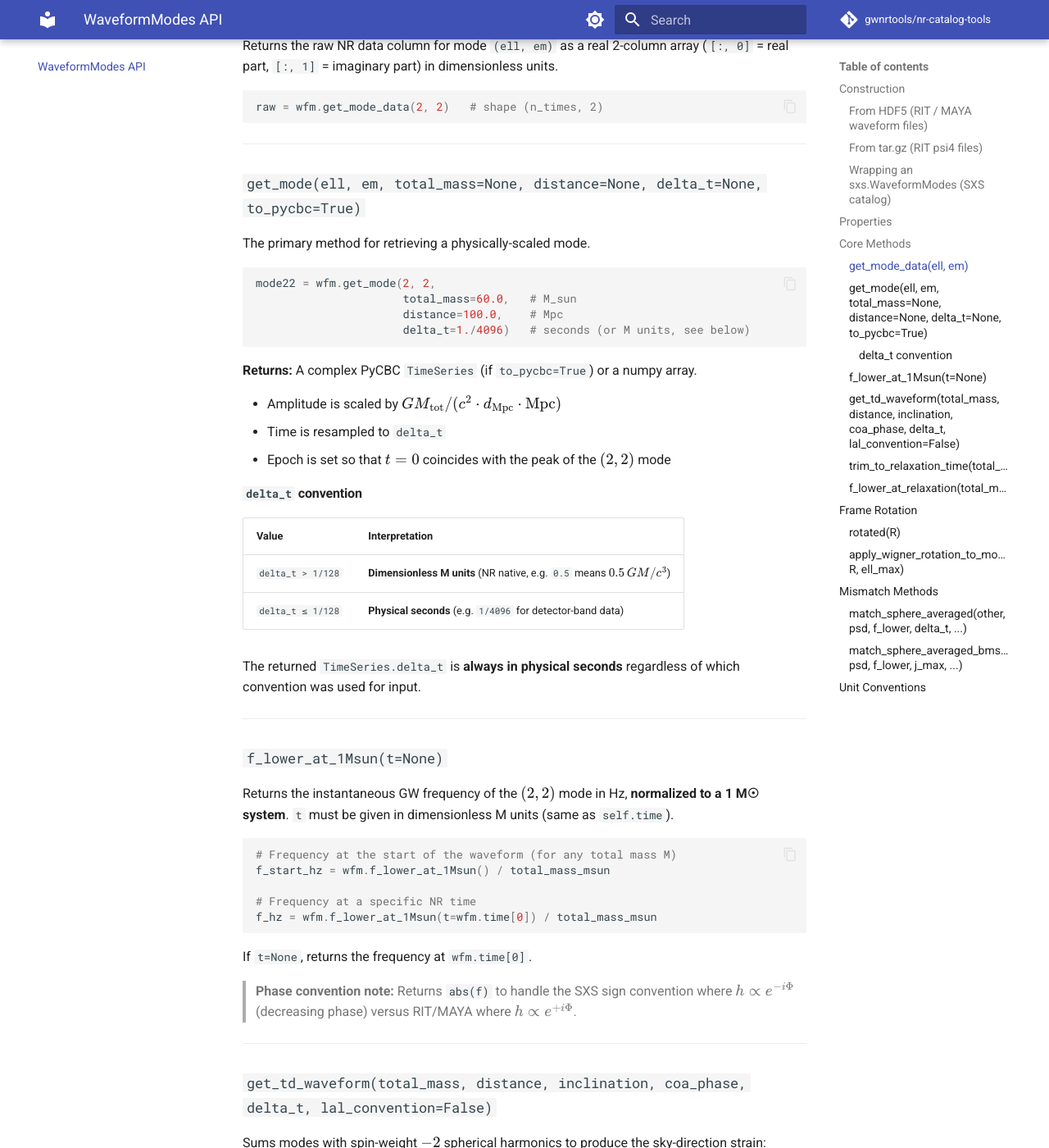
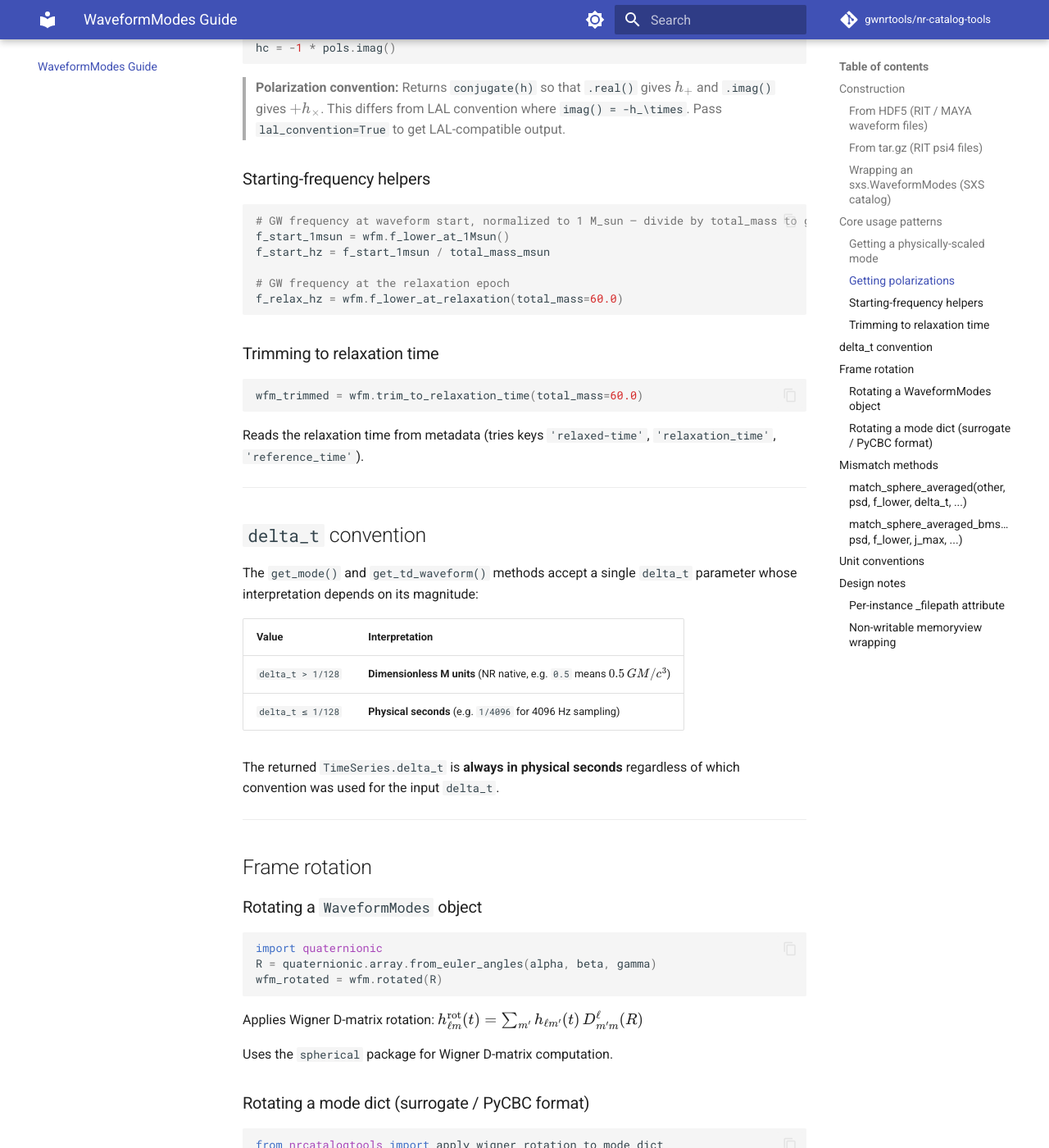
Before and after one commit to gwnrtools/nr-catalog-tools, an MkDocs documentation site: the page built from docs/waveform.md, in a window 1280 px wide and 1400 px high, scrolled down 1946 px. Shown: the whole window at 82% size. Built offline with MkDocs 1.6.1 and Material for MkDocs 9.7.7, drawn with Linux system fonts in a browser that asks for light colours; comment, search, counter and statistics services are not loaded; some of the changed text lies outside the part shown.

Commit message:
mkdocstrings integration
add docs/api/ auto-generated pages from docstrings, update
MkDocs nav, fix CI to run mkdocs build --strict

````diff
--- a/docs/waveform.md
+++ b/docs/waveform.md
@@ -1,13 +1,15 @@
-# `WaveformModes` API Reference
+# `WaveformModes` — Conceptual Guide
 
 **Class:** `nrcatalogtools.WaveformModes`
-**Source:** [nrcatalogtools/waveform.py](../nrcatalogtools/waveform.py)
-**Inherits from:** `sxs.WaveformModes` (which is an ndarray subclass)
+**Inherits from:** `sxs.WaveformModes` (ndarray subclass)
+
+> **Auto-generated API reference**: For a complete method listing with signatures and
+> docstrings, see [API Reference → waveform](api/waveform.md).
 
 `WaveformModes` is the central data object returned by all catalog `get()` calls. It stores
-complex gravitational-wave strain multipole modes $h_{\ell m}(t)$ in dimensionless NR units,
-and provides methods to convert to physical units, extract individual modes, sum to polarizations,
-apply frame rotations, and compute mismatches.
+complex gravitational-wave strain multipole modes $h_{\ell m}(t)$ in dimensionless NR units
+and provides methods to convert to physical units, extract individual modes, sum to
+polarizations, apply frame rotations, and compute mismatches.
 
 ---
 
@@ -31,8 +33,8 @@
 WaveformModes.load_from_targz(file_path, metadata=metadata_dict, verbosity=0)
 ```
 
-Reads ASCII `.asc` / `.dat` / `.txt` files (columns: `time`, `real`, `imag`) from inside the
-archive. Missing modes are filled with zeros. Interpolates onto a uniform grid.
+Reads ASCII `.asc` / `.dat` / `.txt` files (columns: `time`, `real`, `imag`) from inside
+the archive. Missing modes are filled with zeros. Interpolates onto a uniform grid.
 
 ### Wrapping an `sxs.WaveformModes` (SXS catalog)
 
@@ -45,89 +47,28 @@
 
 ---
 
-## Properties
+## Core usage patterns
 
-| Property | Type | Description |
-|----------|------|-------------|
-| `time` | `np.ndarray` (1-D) | Dimensionless NR times in units of $GM_\text{tot}/c^3$ |
-| `data` | `np.ndarray` (2-D, complex) | Shape `(n_times, n_modes)` |
-| `LM` | `np.ndarray` (2-D, int) | `[[ell, m], ...]` for each column in `data` |
-| `ell_min`, `ell_max` | `int` | Minimum and maximum $\ell$ present |
-| `n_modes` | `int` | Number of mode columns |
-| `filepath` | `str` | Path to the source data file |
-| `sim_metadata` | `dict` | Raw catalog-specific metadata |
-| `metadata` | `dict` | Alias for `sim_metadata` |
-| `peak_time_22` | `float` | Dimensionless time of peak $|(2,2)|$ amplitude (cached) |
-| `label` | `str` | LaTeX summary string: $q$, $\chi_1$, $\chi_2$ |
-| `label_nolatex` | `str` | Plain-text version of the same label |
+### Getting a physically-scaled mode
 
----
-
-## Core Methods
-
-### `get_mode_data(ell, em)`
-
-Returns the raw NR data column for mode `(ell, em)` as a real 2-column array
-(`[:, 0]` = real part, `[:, 1]` = imaginary part) in dimensionless units.
+`get_mode()` is the primary method for retrieving a scaled individual mode:
 
 ```python
-raw = wfm.get_mode_data(2, 2)   # shape (n_times, 2)
+mode22 = wfm.get_mode(
+    2, 2,
+    total_mass=60.0,   # M_sun
+    distance=100.0,    # Mpc
+    delta_t=1./4096,   # seconds (or M units — see delta_t convention below)
+)
+# mode22 is a complex pycbc.types.TimeSeries
 ```
 
----
+The amplitude is scaled by $G M_\text{tot} / (c^2 \cdot d_\text{Mpc} \cdot \text{Mpc})$ and
+the time epoch is set so that $t=0$ coincides with the peak of the $(2,2)$ mode.
 
-### `get_mode(ell, em, total_mass=None, distance=None, delta_t=None, to_pycbc=True)`
+### Getting polarizations
 
-The primary method for retrieving a physically-scaled mode.
-
-```python
-mode22 = wfm.get_mode(2, 2,
-                      total_mass=60.0,   # M_sun
-                      distance=100.0,    # Mpc
-                      delta_t=1./4096)   # seconds (or M units, see below)
-```
-
-**Returns:** A complex PyCBC `TimeSeries` (if `to_pycbc=True`) or a numpy array.
-
-- Amplitude is scaled by $G M_\text{tot} / (c^2 \cdot d_\text{Mpc} \cdot \text{Mpc})$
-- Time is resampled to `delta_t`
-- Epoch is set so that $t = 0$ coincides with the peak of the $(2,2)$ mode
-
-#### `delta_t` convention
-
-| Value | Interpretation |
-|-------|---------------|
-| `delta_t > 1/128` | **Dimensionless M units** (NR native, e.g. `0.5` means $0.5\,GM/c^3$) |
-| `delta_t ≤ 1/128` | **Physical seconds** (e.g. `1/4096` for detector-band data) |
-
-The returned `TimeSeries.delta_t` is **always in physical seconds** regardless of which
-convention was used for input.
-
----
-
-### `f_lower_at_1Msun(t=None)`
-
-Returns the instantaneous GW frequency of the $(2,2)$ mode in Hz, **normalized to a
-1 M☉ system**. `t` must be given in dimensionless M units (same as `self.time`).
-
-```python
-# Frequency at the start of the waveform (for any total mass M)
-f_start_hz = wfm.f_lower_at_1Msun() / total_mass_msun
-
-# Frequency at a specific NR time
-f_hz = wfm.f_lower_at_1Msun(t=wfm.time[0]) / total_mass_msun
-```
-
-If `t=None`, returns the frequency at `wfm.time[0]`.
-
-> **Phase convention note:** Returns `abs(f)` to handle the SXS sign convention where
-> $h \propto e^{-i\Phi}$ (decreasing phase) versus RIT/MAYA where $h \propto e^{+i\Phi}$.
-
----
-
-### `get_td_waveform(total_mass, distance, inclination, coa_phase, delta_t, lal_convention=False)`
-
-Sums modes with spin-weight $-2$ spherical harmonics to produce the sky-direction strain:
+`get_td_waveform()` sums over all modes with spin-weight $-2$ spherical harmonics:
 
 $$H = h_+ + i h_\times = \sum_{\ell,m} {}^{-2}Y_{\ell m}(\iota, \phi_c) \, h_{\ell m}(t)$$
 
@@ -143,47 +84,50 @@
 hc = -1 * pols.imag()
 ```
 
-**Polarization convention:** Returns `conjugate(h)` so that:
-- `.real()` gives $h_+$
-- `.imag()` gives $+h_\times$
+> **Polarization convention:** Returns `conjugate(h)` so that `.real()` gives $h_+$ and
+> `.imag()` gives $+h_\times$.  This differs from LAL convention where `imag() = -h_\times`.
+> Pass `lal_convention=True` to get LAL-compatible output.
 
-Note this differs from LAL convention where `imag() = -h_\times`. Set `lal_convention=True`
-to get LAL-compatible output.
+### Starting-frequency helpers
 
----
+```python
+# GW frequency at waveform start, normalized to 1 M_sun — divide by total_mass to get Hz
+f_start_1msun = wfm.f_lower_at_1Msun()
+f_start_hz = f_start_1msun / total_mass_msun
 
-### `trim_to_relaxation_time(total_mass)`
+# GW frequency at the relaxation epoch
+f_relax_hz = wfm.f_lower_at_relaxation(total_mass=60.0)
+```
 
-Returns a slice of the waveform starting from the relaxation epoch. Reads the relaxation
-time from metadata (tries keys `'relaxed-time'`, `'relaxation_time'`, `'reference_time'`).
+### Trimming to relaxation time
 
 ```python
 wfm_trimmed = wfm.trim_to_relaxation_time(total_mass=60.0)
 ```
 
----
-
-### `f_lower_at_relaxation(total_mass)`
-
-Convenience method. Returns the GW frequency (Hz) at the relaxation time for the given
-total mass.
-
-```python
-f_relax = wfm.f_lower_at_relaxation(total_mass=60.0)   # Hz
-```
+Reads the relaxation time from metadata (tries keys `'relaxed-time'`, `'relaxation_time'`,
+`'reference_time'`).
 
 ---
 
-## Frame Rotation
+## `delta_t` convention
 
-### `rotated(R)`
+The `get_mode()` and `get_td_waveform()` methods accept a single `delta_t` parameter
+whose interpretation depends on its magnitude:
 
-Applies a Wigner D-matrix rotation to all modes:
+| Value | Interpretation |
+|-------|----------------|
+| `delta_t > 1/128` | **Dimensionless M units** (NR native, e.g. `0.5` means $0.5\,GM/c^3$) |
+| `delta_t ≤ 1/128` | **Physical seconds** (e.g. `1/4096` for 4096 Hz sampling) |
 
-$$h^{\text{rot}}_{\ell m}(t) = \sum_{m'} h_{\ell m'}(t) \, D^\ell_{m' m}(R)$$
+The returned `TimeSeries.delta_t` is **always in physical seconds** regardless of which
+convention was used for the input `delta_t`.
 
-`R` is a `quaternionic.array` representing the rotation. Uses the `spherical` package for
-Wigner D-matrix computation.
+---
+
+## Frame rotation
+
+### Rotating a `WaveformModes` object
 
 ```python
 import quaternionic
@@ -191,73 +135,68 @@
 wfm_rotated = wfm.rotated(R)
 ```
 
-### `apply_wigner_rotation_to_mode_dict(mode_dict, R, ell_max)`
+Applies Wigner D-matrix rotation: $h^{\text{rot}}_{\ell m}(t) = \sum_{m'} h_{\ell m'}(t) \, D^\ell_{m'm}(R)$
 
-Standalone function (also importable from `nrcatalogtools`) for rotating a `dict` of PyCBC
-`TimeSeries` objects as returned by `gwsurrogate` or `pycbc.waveform.get_td_waveform_modes()`:
+Uses the `spherical` package for Wigner D-matrix computation.
+
+### Rotating a mode dict (surrogate / PyCBC format)
 
 ```python
 from nrcatalogtools import apply_wigner_rotation_to_mode_dict
 
 rotated_modes = apply_wigner_rotation_to_mode_dict(
-    mode_dict,      # {(ell, m): TimeSeries, ...}
+    mode_dict,      # {(ell, m): pycbc.TimeSeries, ...}
     R,              # quaternionic rotation
     ell_max=4,
 )
 ```
 
+Useful for rotating surrogate model outputs into the NR frame for direct comparison.
+
 ---
 
-## Mismatch Methods
+## Mismatch methods
 
 ### `match_sphere_averaged(other, psd, f_lower, delta_t, ...)`
 
-Compute the sky-averaged mismatch between `self` and `other`:
+Sky-averaged mismatch minimized over $t_c$, $\phi_c$, and $R \in SO(3)$:
 
 $$\mathcal{M} = 1 - \max_{t_c,\, \phi_c,\, R \in SO(3)} \frac{\langle h_1 | h_2 \rangle}{\sqrt{\langle h_1 | h_1 \rangle \langle h_2 | h_2 \rangle}}$$
 
-Optimization is via Nelder-Mead over $(t_c, \phi_c, \alpha, \beta)$ where $(\alpha, \beta)$ are
-Euler angles parameterizing $R$.
+<!-- Mismatch = 1 - max over (time shift, phase shift, SO(3) rotation) of normalized inner product -->
 
 ```python
 mismatch = wfm_a.match_sphere_averaged(
     wfm_b,
     psd=my_psd,
-    f_lower=20.0,     # Hz
+    f_lower=20.0,   # Hz
     delta_t=1./4096,
 )
 ```
 
 ### `match_sphere_averaged_bms_maximized(other, psd, f_lower, j_max, ...)`
 
-Extended version that additionally optimizes over BMS supertranslation coefficients
-$\alpha_{jk}$ up to degree `j_max`:
+Extended version that additionally optimizes over BMS supertranslation coefficients:
 
 $$h'_{\ell m}(u) = h_{\ell m}(u) - \sum_{j,k,p,q} \alpha_{jk} \, \mathcal{G}^{\ell m}_{jk,pq} \, \dot{h}_{pq}(u)$$
 
+<!-- Modified strain = original strain minus sum over BMS supertranslation modes weighted by Gaunt coefficients -->
+
 Requires the `scri` package for spin-weighted Gaunt coefficients.
-
-```python
-mismatch = wfm_a.match_sphere_averaged_bms_maximized(
-    wfm_b,
-    psd=my_psd,
-    f_lower=20.0,
-    j_max=2,          # include ell=1 spatial translations + ell=2 proper supertranslations
-)
-```
 
 ---
 
-## Unit Conventions
+## Unit conventions
 
-All data stored in `WaveformModes` is in **geometrized, mass-scaled dimensionless units**:
+All data stored internally in `WaveformModes` uses **geometrized, mass-scaled dimensionless
+units**:
 
 | Quantity | Dimensionless unit |
 |----------|--------------------|
 | Time | $GM_\text{tot}/c^3$ |
 | Amplitude ($r \, h_{\ell m}$) | $GM_\text{tot}/c^2$ |
 
-Physical conversion factors (from [`utils.py`](../nrcatalogtools/utils.py)):
+Physical conversion factors (from [`nrcatalogtools.utils`](api/utils.md)):
 
 ```python
 import lal
@@ -269,3 +208,19 @@
 amp_scale = (lal.G_SI * total_mass_msun * lal.MSUN_SI
              / (lal.C_SI**2 * d_Mpc * 1e6 * lal.PC_SI))
 ```
+
+---
+
+## Design notes
+
+### Per-instance `_filepath` attribute
+
+`_filepath` is extracted and stored as a per-instance attribute **before** the parent
+`sxs.WaveformModes.__new__()` call. This prevents class-level sharing where loading a
+second simulation would overwrite the first simulation's cached file path.
+
+### Non-writable memoryview wrapping
+
+`sxs.WaveformModes.data` may return a non-writable memoryview. All arithmetic in
+`WaveformModes` wraps the data with `np.array(..., dtype=complex)` before any in-place
+operations to avoid `ValueError: assignment destination is read-only`.
--- a/mkdocs.yml
+++ b/mkdocs.yml
@@ -9,7 +9,21 @@
 nav:
   - Home: index.md
   - Catalog Reference: catalogs.md
-  - WaveformModes API: waveform.md
+  - WaveformModes Guide: waveform.md
+  - API Reference:
+      - Overview: api/index.md
+      - catalog: api/catalog.md
+      - rit: api/rit.md
+      - sxs: api/sxs.md
+      - maya: api/maya.md
+      - waveform: api/waveform.md
+      - metadata: api/metadata.md
+      - registry: api/registry.md
+      - lvc: api/lvc.md
+      - utils: api/utils.md
+  - Tutorials:
+      - Loading a waveform: tutorials/load-waveform.md
+      - Cross-catalog comparison: tutorials/cross-catalog.md
   - Architecture: architecture.md
   - Package Internals: package.md
   - Scientific Goal: goal.md
@@ -37,6 +51,27 @@
     - search.highlight
     - content.code.copy
 
+plugins:
+  - search
+  - mkdocstrings:
+      default_handler: python
+      handlers:
+        python:
+          paths: [.]
+          options:
+            docstring_style: google
+            show_source: true
+            show_root_heading: true
+            show_root_full_path: false
+            show_symbol_type_heading: true
+            show_symbol_type_toc: true
+            members_order: source
+            separate_signature: true
+            show_signature_annotations: true
+            # Use static analysis only — avoids importing heavy runtime deps
+            # (lalsuite, pycbc, sxs) during the docs build.
+            allow_inspection: false
+
 markdown_extensions:
   - pymdownx.arithmatex:
       generic: true
````
Also changed, not shown: pyproject.toml (+7 -0 lines), 1 other file.
